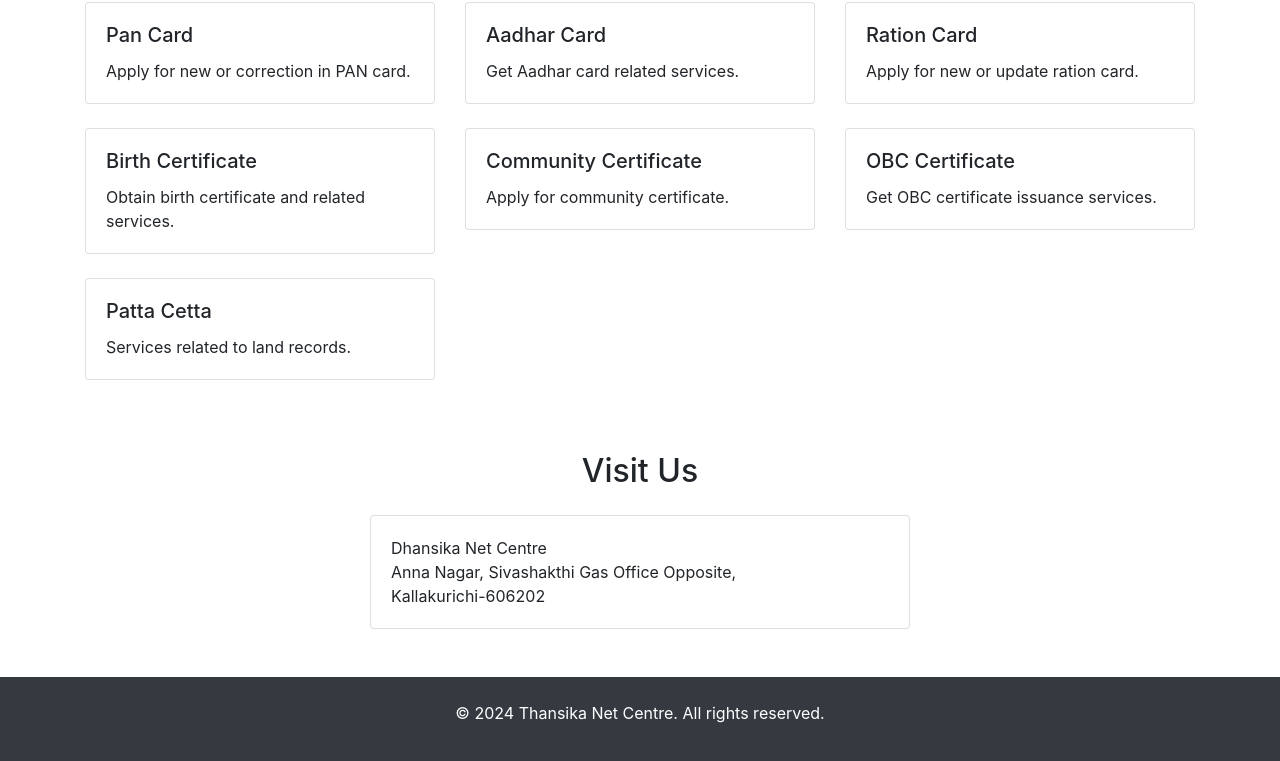
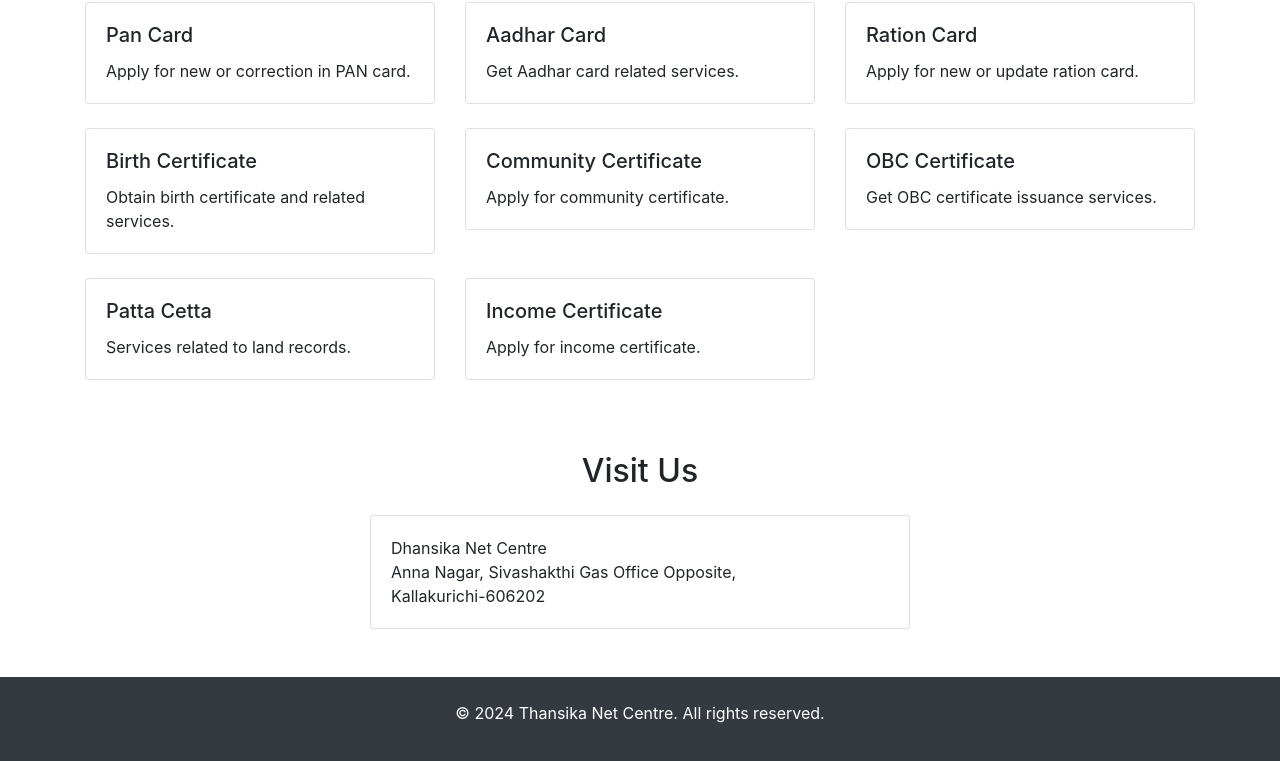
Before and after one commit to thanshikanetcentre/website, a plain HTML site: page index.html in a window 1280 px wide. Shown: the part 716-1477 px from the top of the page. Drawn offline with nearby package versions, Linux system fonts and the light colour scheme.

Commit message:
Update index.html

```diff
--- a/index.html
+++ b/index.html
@@ -30,11 +30,11 @@
       </div>
     </header>
 
-
     <!-- Services Section -->
     <section id="services">
       <h2 class="text-center mb-4">Our Services</h2>
       <div class="row">
+        <!-- Service cards -->
         <div class="col-md-4 mb-4">
           <div class="card">
             <div class="card-body">
@@ -91,6 +91,15 @@
             </div>
           </div>
         </div>
+        <!-- New service: Income Certificate -->
+        <div class="col-md-4 mb-4">
+          <div class="card">
+            <div class="card-body">
+              <h5 class="card-title">Income Certificate</h5>
+              <p class="card-text">Apply for income certificate.</p>
+            </div>
+          </div>
+        </div>
       </div>
     </section>
 
```
Lines whose indentation alone changed are shown as unchanged.
